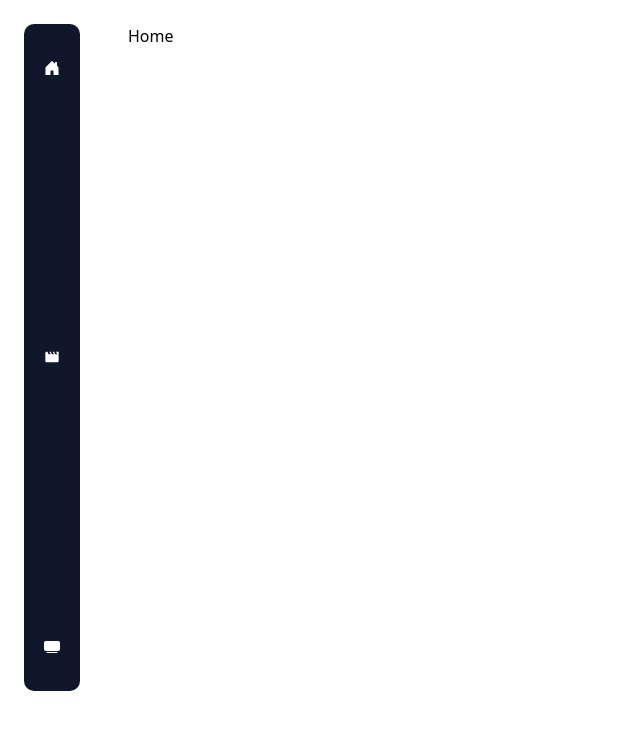
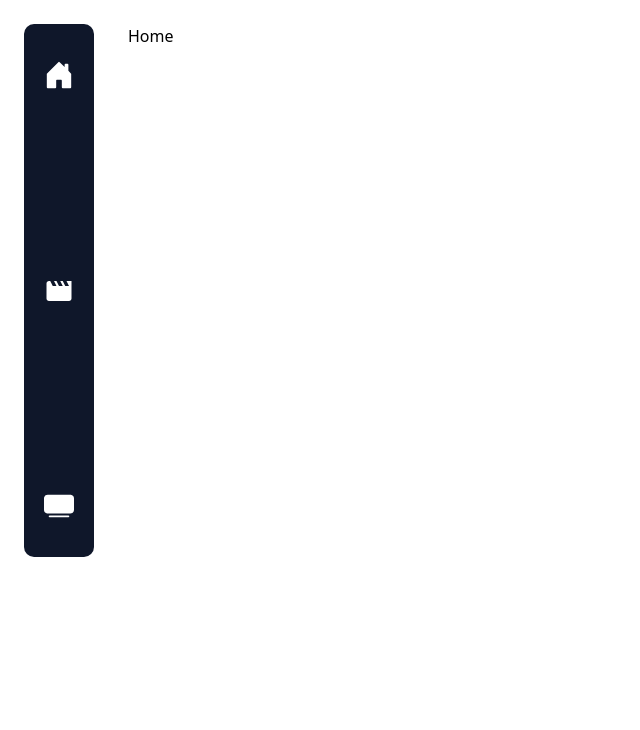
Before and after one commit to rhenaldkarrel/modern-react-movie-app, a React (Vite) app: page / in a window 1280 px wide. Shown: the top 730 px of the page, without its empty margins (0-640 px from the left). Built offline with nearby package versions, Linux system fonts and the light colour scheme.

Commit message:
style: - change navigation height class - add text size class to nav item icon

```diff
--- a/src/components/common/navigation/index.jsx
+++ b/src/components/common/navigation/index.jsx
@@ -4,15 +4,15 @@ import NavItem from './NavItem';
 
 export function Navigation() {
 	return (
-		<nav className="sticky top-0 z-50 flex items-center justify-between bg-slate-900 p-5 md:mx-6 md:mt-6 md:mb-[33px] md:rounded-[10px] lg:fixed lg:left-0 lg:mr-0 lg:h-5/6 lg:flex-col lg:py-9 text-white">
+		<nav className="sticky top-0 z-50 flex items-center justify-between bg-slate-900 p-5 md:mx-6 md:mt-6 md:mb-[33px] md:rounded-[10px] lg:fixed lg:left-0 lg:mr-0 lg:h-4/6 lg:flex-col lg:py-9 text-white">
 			<NavItem label="home">
-				<BsFillHouseDoorFill />
+				<BsFillHouseDoorFill className="text-3xl" />
 			</NavItem>
 			<NavItem label="movies">
-				<MdMovieCreation />
+				<MdMovieCreation className="text-3xl" />
 			</NavItem>
 			<NavItem label="TVs">
-				<BsFillTvFill />
+				<BsFillTvFill className="text-3xl" />
 			</NavItem>
 		</nav>
 	);
```
